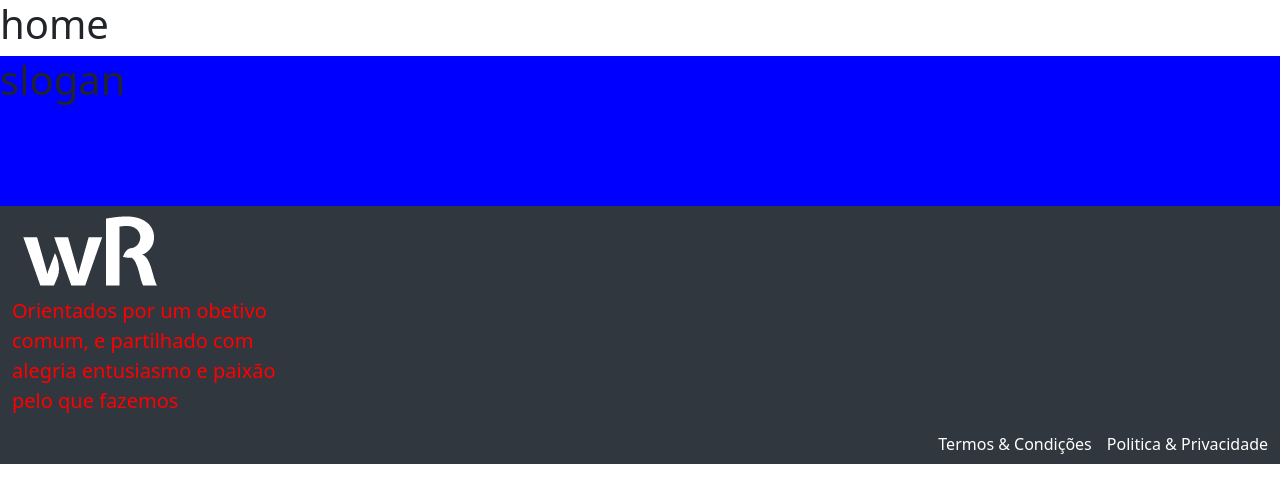
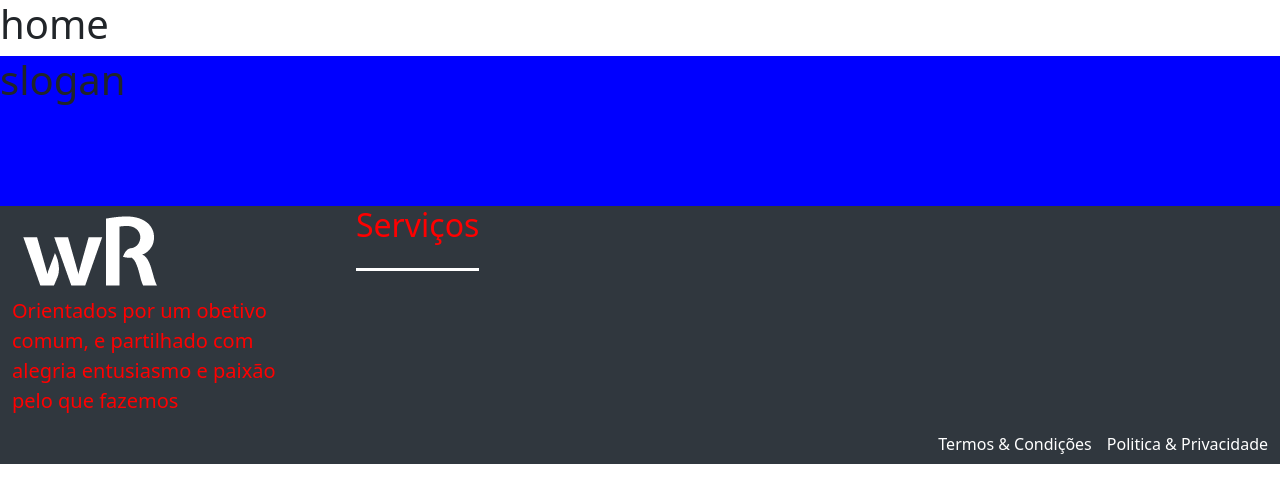
Before and after one commit to UPSxACE/quarrymanager-reactfrontend, a React (Create React App) app: page /home in a window 1280 px wide. Shown: the top 502 px of the page. Built offline with nearby package versions, Linux system fonts and the light colour scheme.

Commit message:
list header

```diff
--- a/src/website/components/footer.js
+++ b/src/website/components/footer.js
@@ -3,6 +3,7 @@ import styled from "styled-components";
 import { Container, Row, Col } from "react-bootstrap";
 import wRLogo from "../../img/website/wR.png";
 import { Paragraph } from "./text";
+import { H2 } from "./text";
 
 export { Footer };
 
@@ -24,7 +25,12 @@ function Footer() {
             <Container fluid>
               <Row>
                 <Col xs={3}>
-                  <TightList></TightList>
+                  <TightList>
+                    <ListHeader>
+                      <H2>Serviços</H2>
+                      <WhiteLine />
+                    </ListHeader>
+                  </TightList>
                 </Col>
                 <Col xs={3}></Col>
                 <Col xs={3}></Col>
@@ -84,4 +90,14 @@ const WRLogo = styled.img`
   height: 90px;
 `;
 
-const TightList = styled.div``;
+const TightList = styled.div`
+  width: max-content;
+g`;
+
+const ListHeader = styled.div``;
+
+const WhiteLine = styled.span`
+  font-size: 2px;
+  padding-left: 100%;
+  background-color: white;
+`;
```
